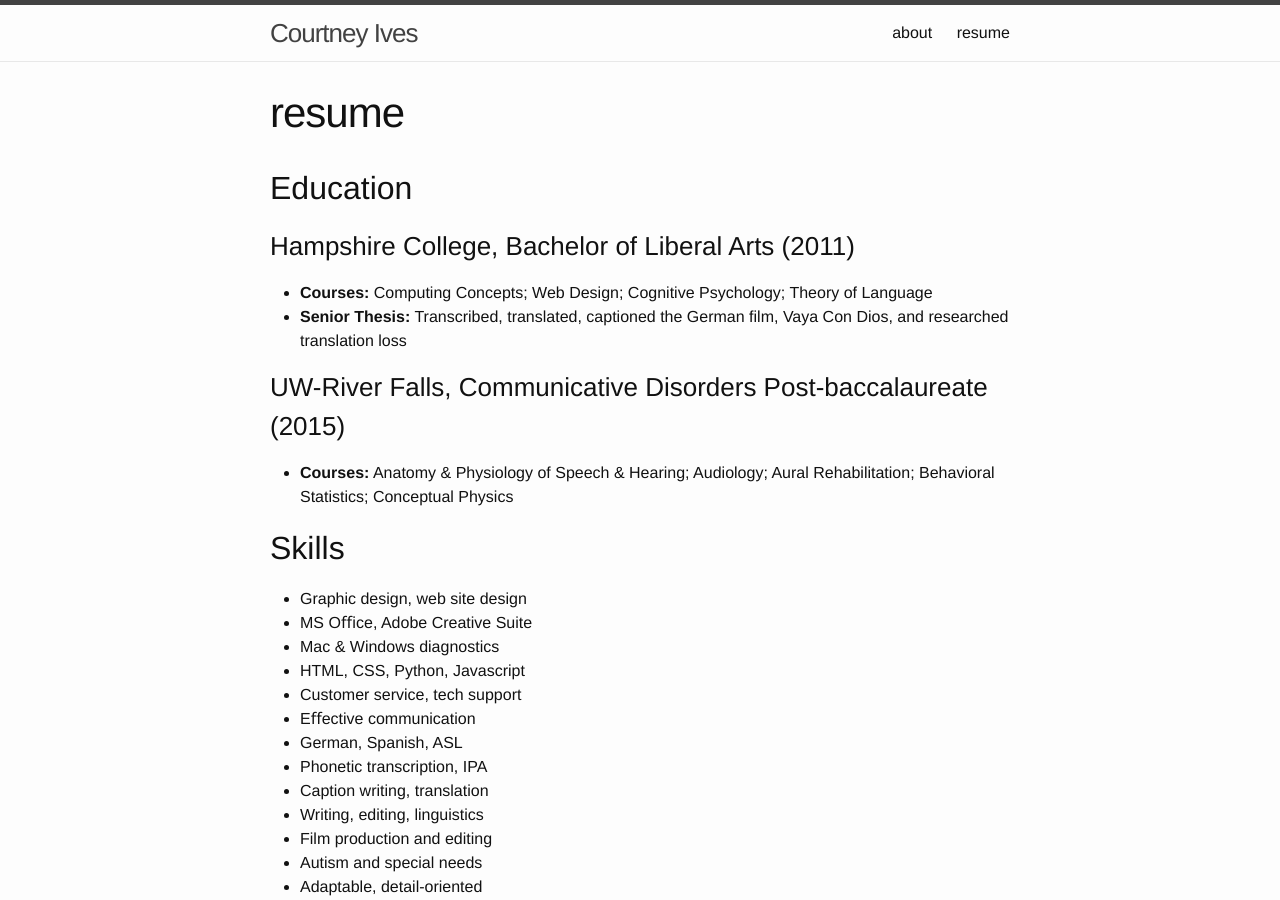
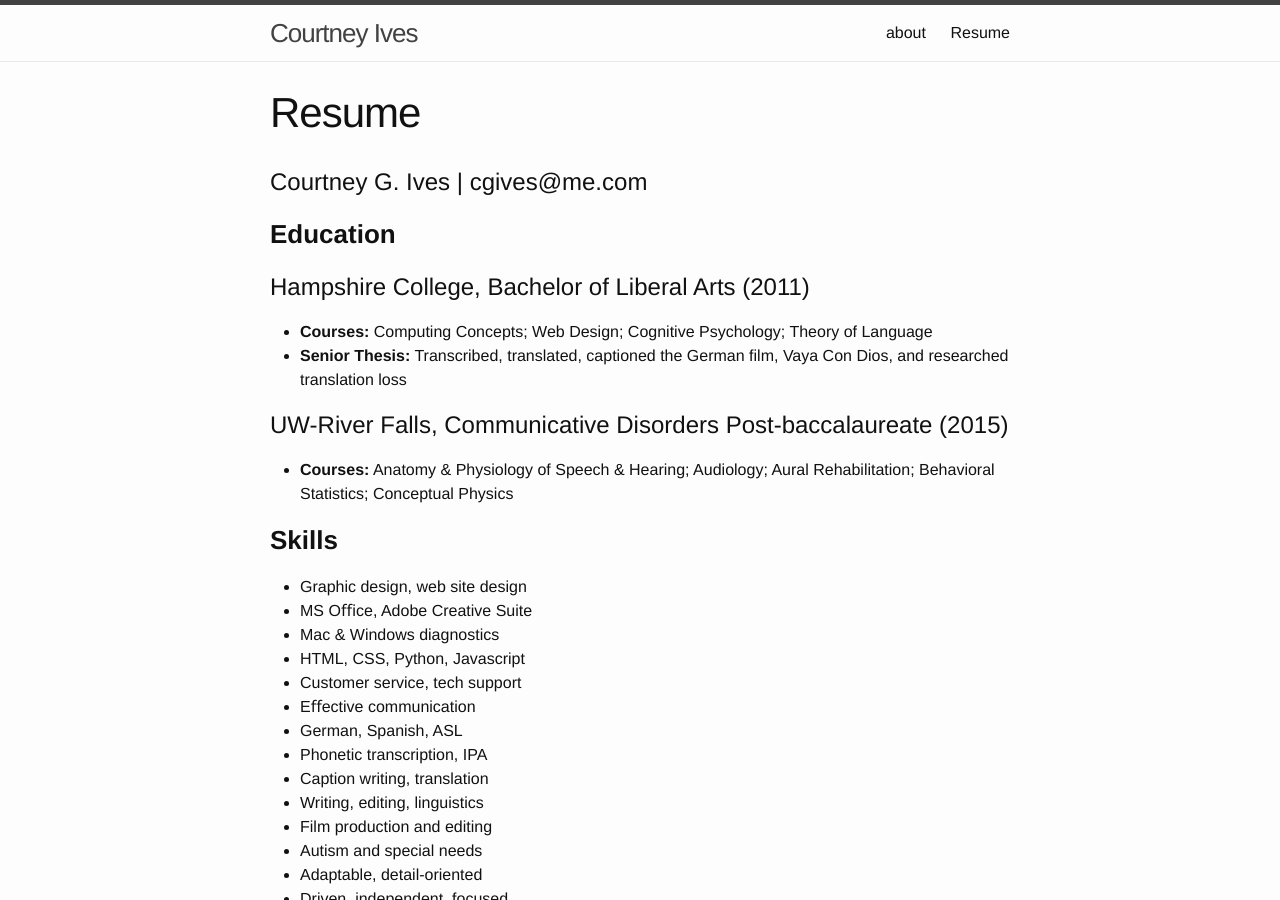
Before and after one commit to courtneygives/courtneygives.github.io, a Jekyll site: the page built from resume.markdown, in a window 1280 px wide and 900 px high. Built offline with Jekyll 4.4.1, drawn with Linux system fonts in a browser that asks for light colours.

Commit message:
edited resume formatting

```diff
--- a/resume.markdown
+++ b/resume.markdown
@@ -1,19 +1,24 @@
 ---
 layout: page
-title: resume
+title: Resume
 permalink: /resume/
 ---
 
-##Education
-###Hampshire College, Bachelor of Liberal Arts (2011)
+#Courtney G. Ives | cgives@me.com
+
+###**Education**
+
+#Hampshire College, Bachelor of Liberal Arts (2011)
+
 - **Courses:**
 Computing Concepts; Web Design; Cognitive Psychology; Theory of Language
 - **Senior Thesis:** Transcribed, translated, captioned the German film, Vaya Con Dios, and researched translation loss
 
-###UW-River Falls, Communicative Disorders Post-baccalaureate (2015)
+#UW-River Falls, Communicative Disorders Post-baccalaureate (2015)
+
 - **Courses:** Anatomy & Physiology of Speech & Hearing; Audiology; Aural Rehabilitation; Behavioral Statistics; Conceptual Physics
 
-##Skills
+###**Skills**
 - Graphic design, web site design
 - MS Oﬃce, Adobe Creative Suite
 - Mac & Windows diagnostics
@@ -29,9 +34,9 @@ Computing Concepts; Web Design; Cognitive Psychology; Theory of Language
 - Adaptable, detail-oriented
 - Driven, independent, focused
 
-##Work and Volunteer Experience
+###**Work and Volunteer Experience**
 
-###Developmental Trainee | 2013 - 2014
+#Developmental Trainee | 2013 - 2014
 Fraser Autism Services, Minneapolis, Minnesota
 
 - Working with one child with Autism and built trust
@@ -39,7 +44,7 @@ Fraser Autism Services, Minneapolis, Minnesota
 - Scoring child's accomplishments toward behavioral goals
 
 
-###Speech Pathology Volunteer | 2013 - 2014
+#Speech Pathology Volunteer | 2013 - 2014
 Saint Paul Public Schools, Focus Beyond
 Tracie Payne SLP & Deanna Morrow SLP | 651-744-1981
 
@@ -47,44 +52,44 @@ Tracie Payne SLP & Deanna Morrow SLP | 651-744-1981
 - Assisting and observing teens with disabilities
 - Technological troubleshooting
 
-###Graphic Designer; Social Media Manager | 2011 - 2013
+#Graphic Designer; Social Media Manager | 2011 - 2013
 Above the Fold Marketing, Burlington, Vermont, and online
 Barbara Dozetos, company owner | 802-382-0040
 
 - Designing graphic media for clients; designing web sites
 - Providing social media content for clients' social media feeds, including Twitter, Facebook, and Google+
 
-###Special Needs Program Leader | 2011, 2012
+#Special Needs Program Leader | 2011, 2012
 Northern Star Council BSA, Golden Valley, Minnesota
 
 - Planning and performing monthly visits to 50 group homes and special education programs in the Twin Cities area
 - Assisting participants with creative and educational projects
 
-###Production Assistant | 2011 - 2012
+#Production Assistant | 2011 - 2012
 Circle in the Field Media, Hastings, Minnesota
 
 - Scheduling interviews for the documentary
 - Transcribing interviews, assisting on set
 
-###Technical Assistant | 2009 - 2011
+#Technical Assistant | 2009 - 2011
 International Language Institute, Northampton, Massachusetts
 
 - Managing staﬀ and lab computers, computer diagnostics
 - Tech support and staﬀ education
 
-###Bank Teller | 2009
+#Bank Teller | 2009
 TD Banknorth, Amherst, Massachusetts
 
 - Executing financial transactions; rapid 10-key entry
 - Verifying drawer and vault counts
 
-###Media Assistant | 2007 - 2011
+#Media Assistant | 2007 - 2011
 Hampshire College Media Services, Amherst, Massachusetts
 
 - Screening films; edited filmed Hampshire events; running sound and video for events
 - Checking sound and video equipment in and out; helping students choose suitable equipment
 
-###Barista & Cashier | 2006 - 2008
+#Barista & Cashier | 2006 - 2008
 Carol's Hungry Mind Café, Middlebury, Vermont
 June, 2015
 
```
